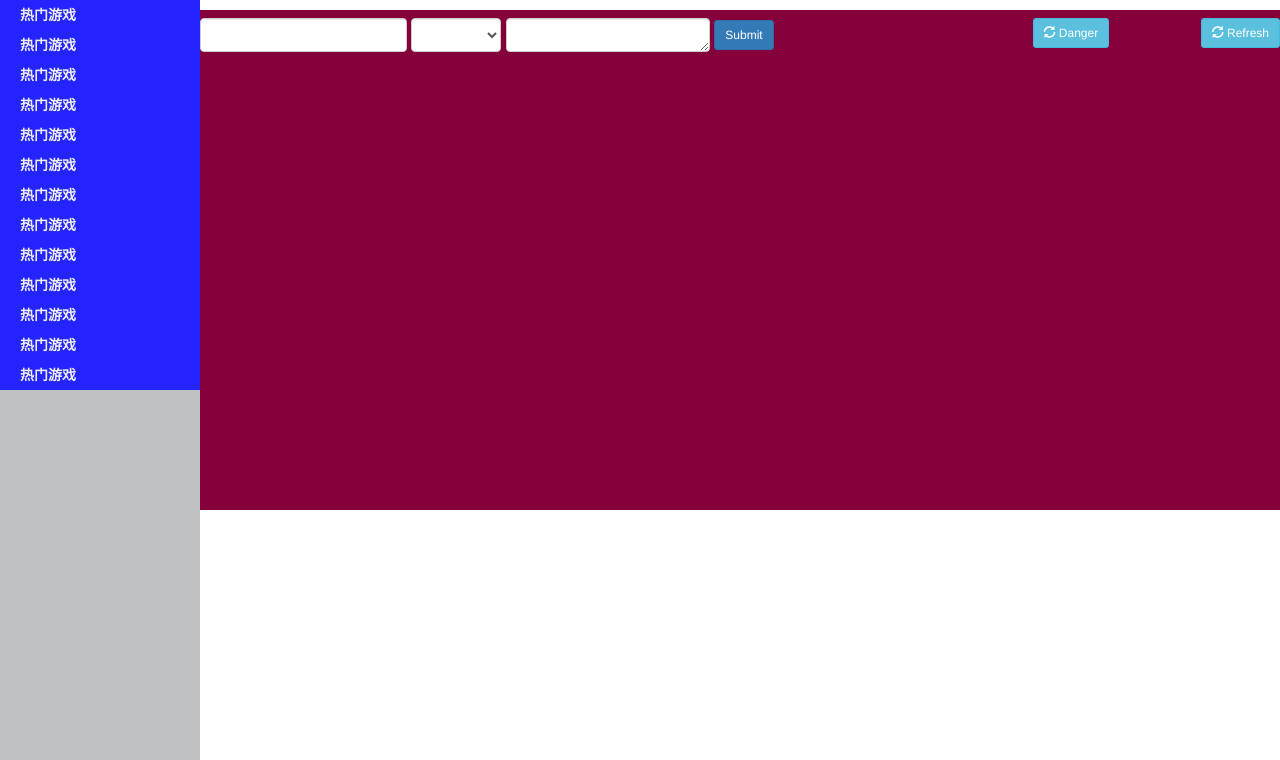
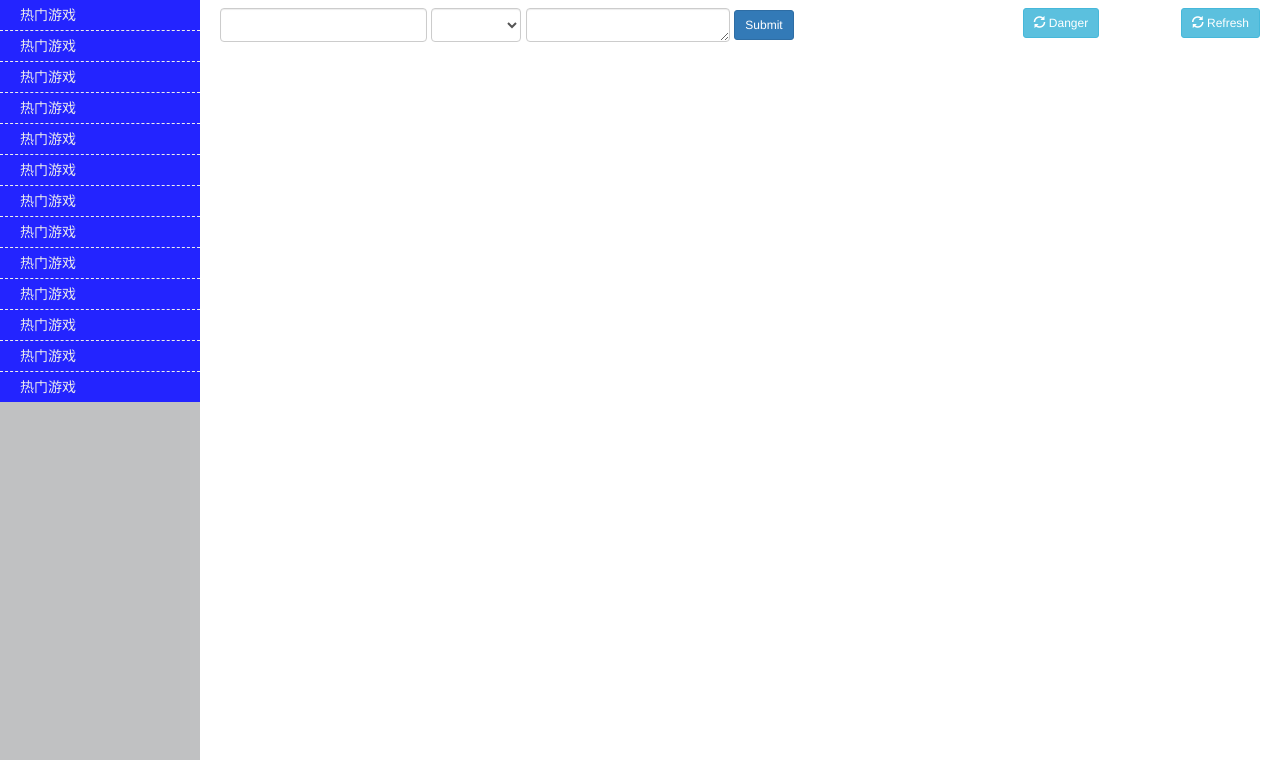
Before and after one commit to JZ10UJS/RPM_DJANGO_APP, a Django app: template scan/templates/scan/index.html in a window 1280 px wide. Shown: the part 40-800 px from the top of the page. Run offline with Django 3.2, Linux system fonts and the light colour scheme; the template is opened without the code that fills it, so the values that code supplies are empty; parts of the project's set-up code (start-up, migrations or seed data) failed here and were passed over; some libraries are stand-ins or nearby versions.

Commit message:
CRLF to LF;

```diff
--- a/scan/views.py
+++ b/scan/views.py
@@ -1,6 +1,6 @@
 from django.shortcuts import render, reverse, redirect
 from django.views import generic
-
+from django.contrib import messages
 
 # Create your views here.
 class IndexView(generic.TemplateView):
@@ -8,5 +8,7 @@ class IndexView(generic.TemplateView):
 
     def post(self, request):
         data = request.POST
-        print data
         return redirect(reverse('scan:index'))
+
+    def get(self, request):
+        return super(IndexView, self).get(request)
--- a/static/css/common.css
+++ b/static/css/common.css
@@ -5,6 +5,7 @@
 header > ul {
     background-color: darkslateblue;
     height: 40px;
+    margin-bottom: 0;
 }
 a {
     text-decoration: none;
@@ -33,16 +34,22 @@ body {
     height: calc(100vh - 40px);
     margin-top: 40px;
     background-color: #c0c1c2;
-    color: #eee;
+    color: #ececec;
+    font-weight: normal;
 }
 #wrapper .left-nav  dt {
     background-color: #2324ff;
     font-size: 14px;
     text-indent: 20px;
     padding: 5px 0;
+    cursor: pointer;
+    font-weight: normal;
+}
+#wrapper .left-nav  dt:not(:last-of-type) {
+    border-bottom: 1px #eeeeee dashed;
 }
 #wrapper .left-nav  dt:hover {
-    opacity: 0.8;
+    background-color: #2324b1;
 }
 #wrapper .left-nav  dd {
     background-color: #3c59a2;
@@ -54,7 +61,43 @@ body {
 }
 #wrapper #main-content {
     margin-left: 200px;
+    padding: 0 20px;
     width: calc(100% - 200px);
-    height: 500px;
-    background-color: #85003a;
+    height: calc(100vh - 40px);
 }
+
+.btn-refresh.refresh-active > span.glyphicon-refresh {
+    transform: rotate(360deg);
+    transition: transform 1s;
+}
+
+.alert-block {
+    position: fixed;
+    top: 60px;
+    right: 40px;
+    width: 250px;
+}
+.alert-block .alert-message {
+    height: 0;
+    opacity: 0;
+    margin: 0;
+    padding-top: 0;
+    padding-bottom: 0;
+    border: 0;
+    transition: 1s opacity, 1s 0.3s height, 1s 0.3s padding-top, 1s 0.3s padding-bottom, 1s 0.3s margin, 1s 0.3s border;
+}
+.alert-block .alert-message > button.close{
+    display: none;
+}
+.alert-block .alert-message.active {
+    height: 52px;
+    opacity: 1;
+    padding: 15px;
+    margin-bottom: 20px;
+}
+.alert-block .alert-message.active > button.close {
+    display: block;
+}
+#djShowToolBarButton{
+    display: none !important;
+}
```
